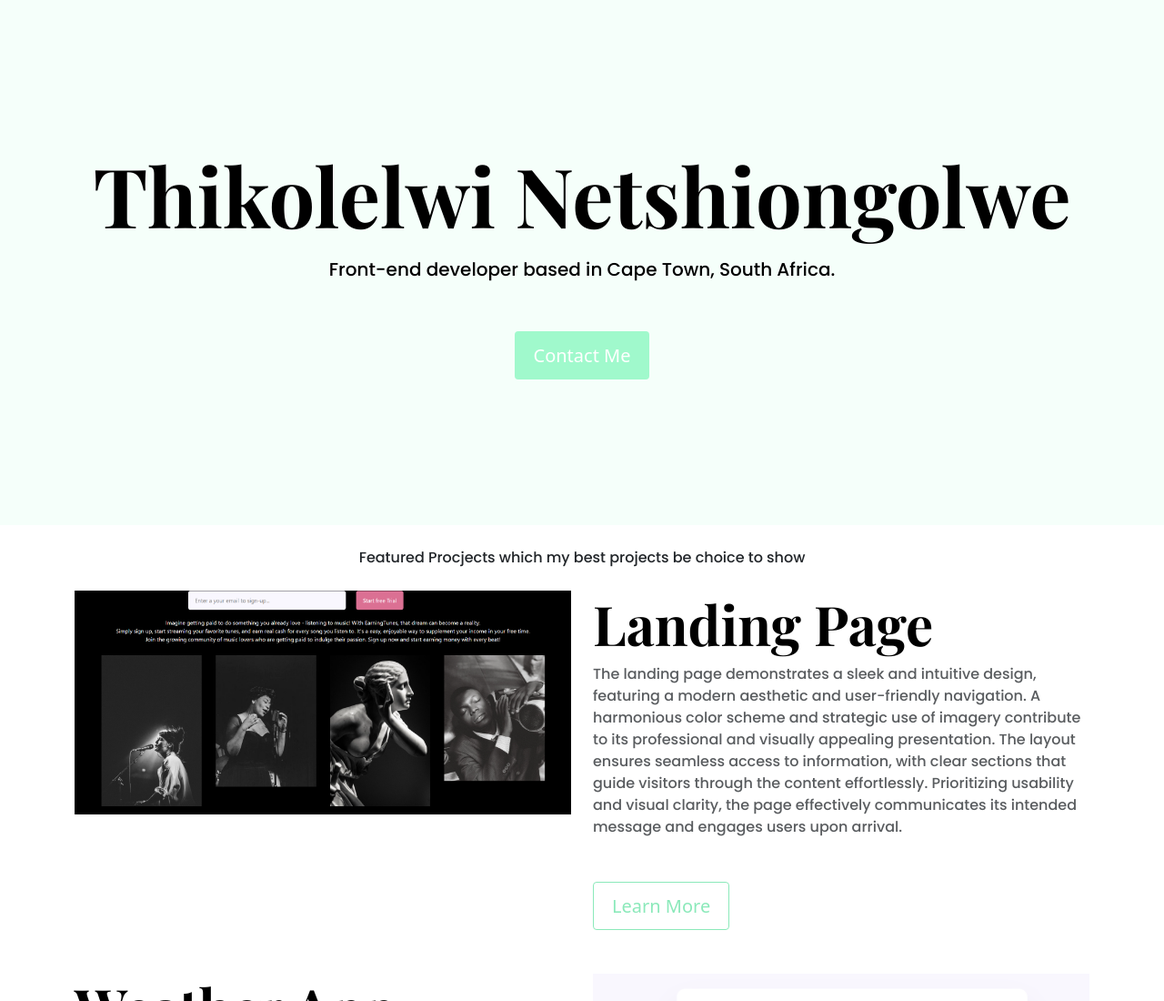
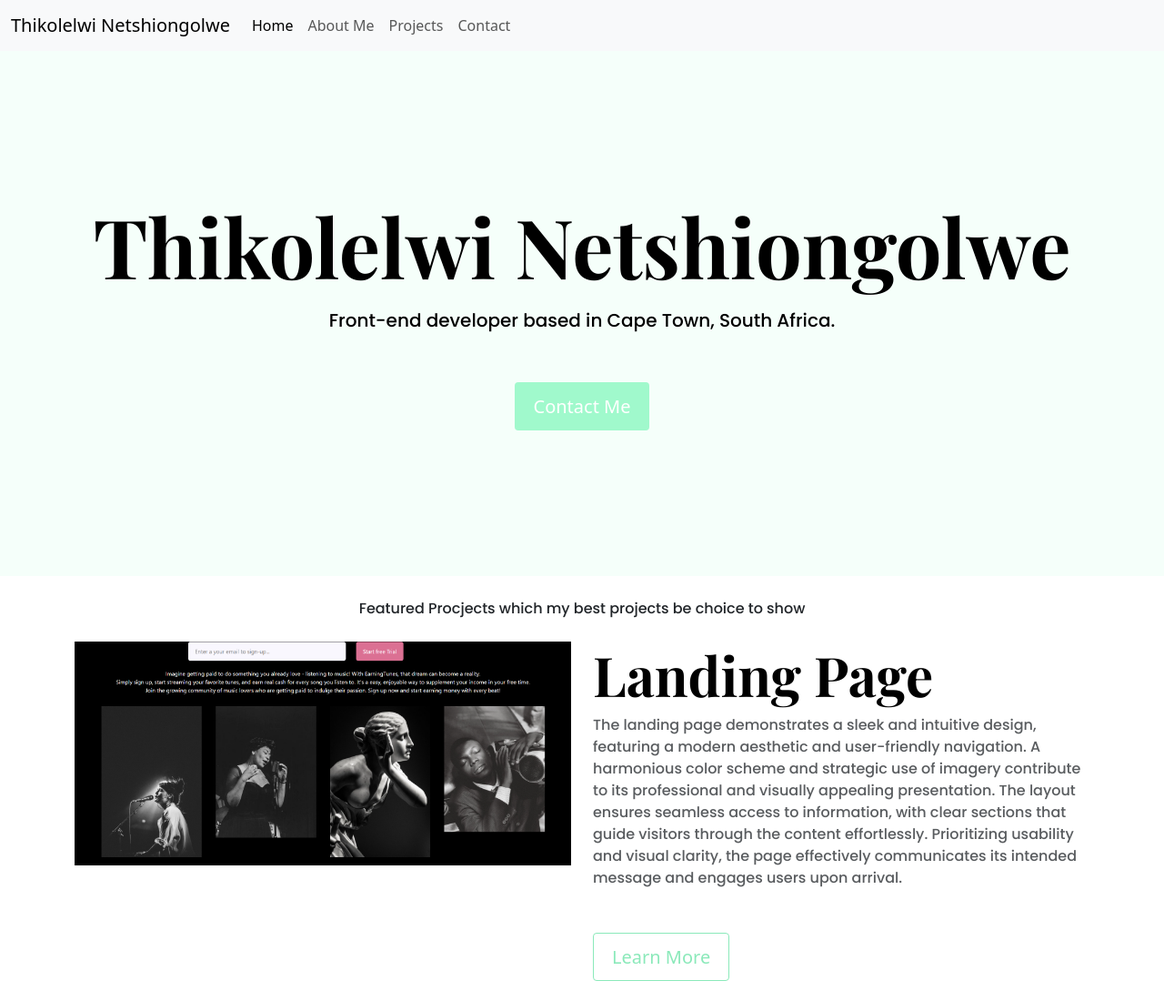
Before and after one commit to Thiko123/real-portfolio, a plain HTML site: page index.html in a window 1280 px wide. Shown: the top 1100 px of the page at 91% size. Drawn offline with nearby package versions, Linux system fonts and the light colour scheme.

Commit message:
added the NavBar to all pages

```diff
--- a/index.html
+++ b/index.html
@@ -19,6 +19,33 @@
     <title>Thikolelwi Netshiongolwe</title>
 </head>
 <body>
+    <nav class="navbar navbar-expand-lg bg-body-tertiary">
+        <div class="container-fluid">
+          <a class="navbar-brand" href="#">Thikolelwi Netshiongolwe</a>
+          <button class="navbar-toggler" type="button" data-bs-toggle="collapse" data-bs-target="#navbarNav" aria-controls="navbarNav" aria-expanded="false" aria-label="Toggle navigation">
+            <span class="navbar-toggler-icon"></span>
+          </button>
+          <div class="collapse navbar-collapse" id="navbarNav">
+            <ul class="navbar-nav">
+              <li class="nav-item">
+                <a class="nav-link active" aria-current="page" href="index.html">Home</a>
+              </li>
+              <li class="nav-item">
+                <a class="nav-link" href="about.html">About Me</a>
+              </li>
+              <li class="nav-item">
+                <a class="nav-link" href="work.html">Projects</a>
+              </li>
+              <li class="nav-item">
+                <a class="nav-link" href="contact.html"> Contact</a>
+              </li>
+            </ul>
+          </div>
+        </div>
+      </nav>
+
+
+
     <div class="name">
     <h1 > Thikolelwi Netshiongolwe</h1>
     <h2 class="mb-5">
```
Also changed, not shown: about.html (+27 -0 lines), contact.html (+28 -2 lines), work.html (+28 -0 lines).
